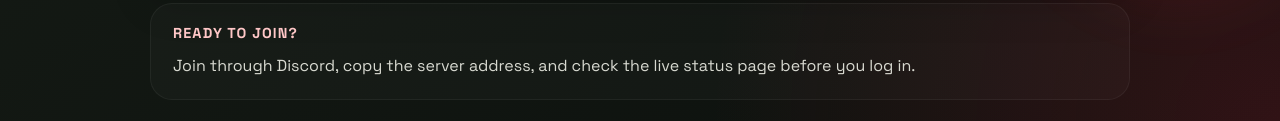
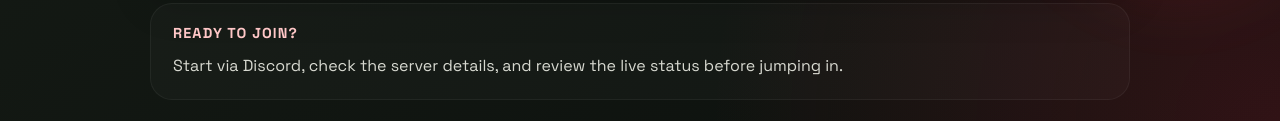
Before and after one commit to JFreeFM/orangila-site, a plain HTML site: page site/index.html in a window 1280 px wide. Shown: the part 1459-1580 px from the top of the page. Drawn offline with Linux system fonts and the light colour scheme.

Commit message:
Update Ready To Join homepage copy

```diff
--- a/site/index.html
+++ b/site/index.html
@@ -127,7 +127,7 @@
         <section class="seo-copy">
           <h2>Ready To Join?</h2>
           <p>
-            Join through Discord, copy the server address, and check the live status page before you log in.
+            Start via Discord, check the server details, and review the live status before jumping in.
           </p>
         </section>
       </main>
```
Also changed, not shown: 1 other file.
